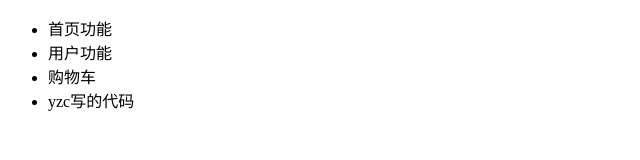
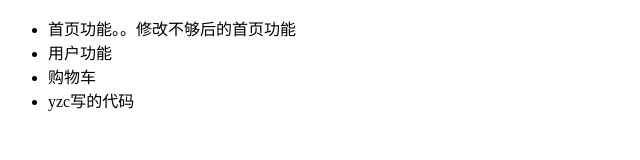
Before and after one commit to GEMisyzcGod/nbclass, a plain HTML site: page index.html in a window 1280 px wide. Shown: the whole page, without its empty margins (0-640 px from the left). Drawn offline with Linux system fonts and the light colour scheme.

Commit message:
修改bug后的完美程序

```diff
--- a/index.html
+++ b/index.html
@@ -7,7 +7,7 @@
 </head>
 <body>
     <ul>
-        <li>首页功能</li>
+        <li>首页功能。。修改不够后的首页功能</li>
         <li>用户功能</li>
         <li>购物车</li>
         <li>yzc写的代码</li>
```
